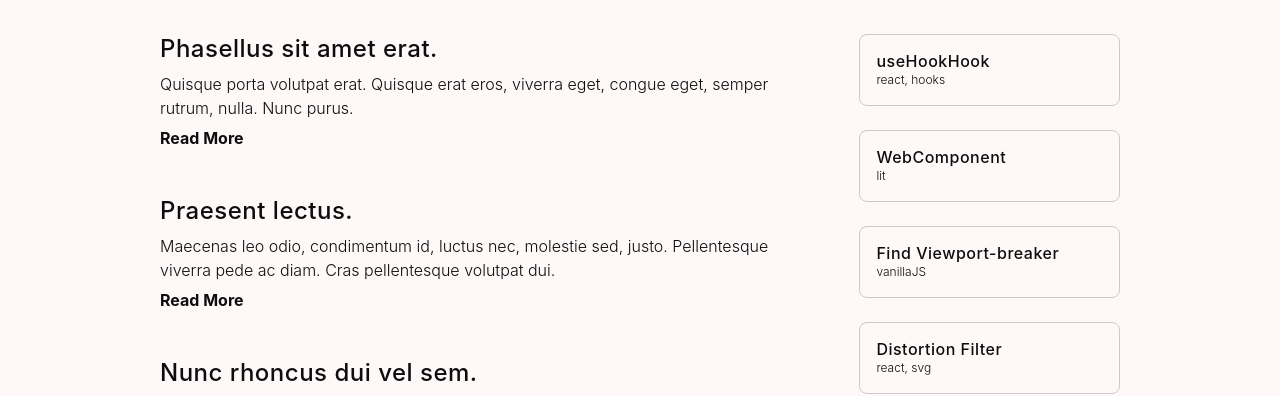
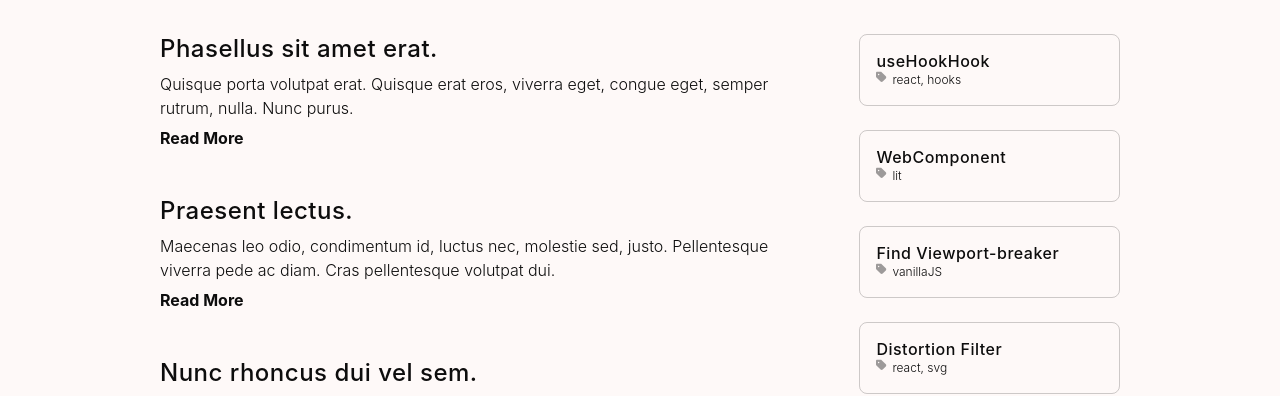
Before and after one commit to basdotearth/basdotearth, a Next.js app: page / in a window 1280 px wide. Shown: the part 434-830 px from the top of the page. Built offline with nearby package versions, Linux system fonts and the light colour scheme; a web font is replaced by a local one.

Commit message:
Align tags with resume

```diff
--- a/pages/home.module.css
+++ b/pages/home.module.css
@@ -84,10 +84,23 @@
   transition: color var(--transition);
 }
 
+.itemTaglist {
+  position: relative;
+}
+
+.itemTaglist > div {
+  position: absolute;
+  top: -4px;
+  color: rgba(var(--fg) / 40%);
+}
+
 .itemTags {
   margin: 0;
   font-size: 0.75rem;
+  text-indent: 1rem;
 }
+
+
 
 .postButton::after,
 .itemCard::after {
--- a/pages/index.tsx
+++ b/pages/index.tsx
@@ -8,6 +8,7 @@ import examplePosts from '../mocks/blog';
 import exampleItems from '../mocks/playground';
 
 import styles from './home.module.css';
+import Icon, { EIcons } from '../components/icon';
 
 const Home: NextPage = () => {
   return <>
@@ -43,7 +44,10 @@ const Home: NextPage = () => {
             <Link href={item.link} key={`item--${index}`}>
               <a className={styles.itemCard}>
                 <h2 className={styles.itemTitle}>{item.title}</h2>
-                <p className={styles.itemTags}>{item.tags.join(', ')}</p>
+                <div className={styles.itemTaglist}>
+                  <Icon icon={EIcons.Tag} width={12} height={12} />
+                  <p className={styles.itemTags}>{item.tags.join(', ')}</p>
+                </div>
               </a>
             </Link>
           )) }
```
